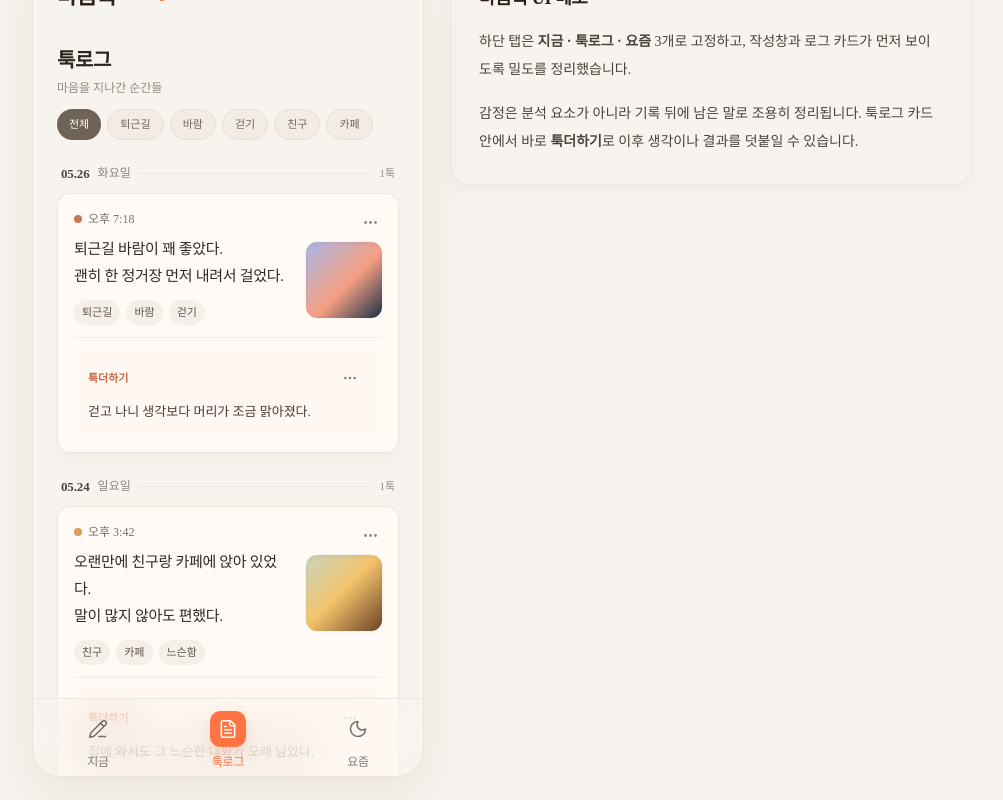
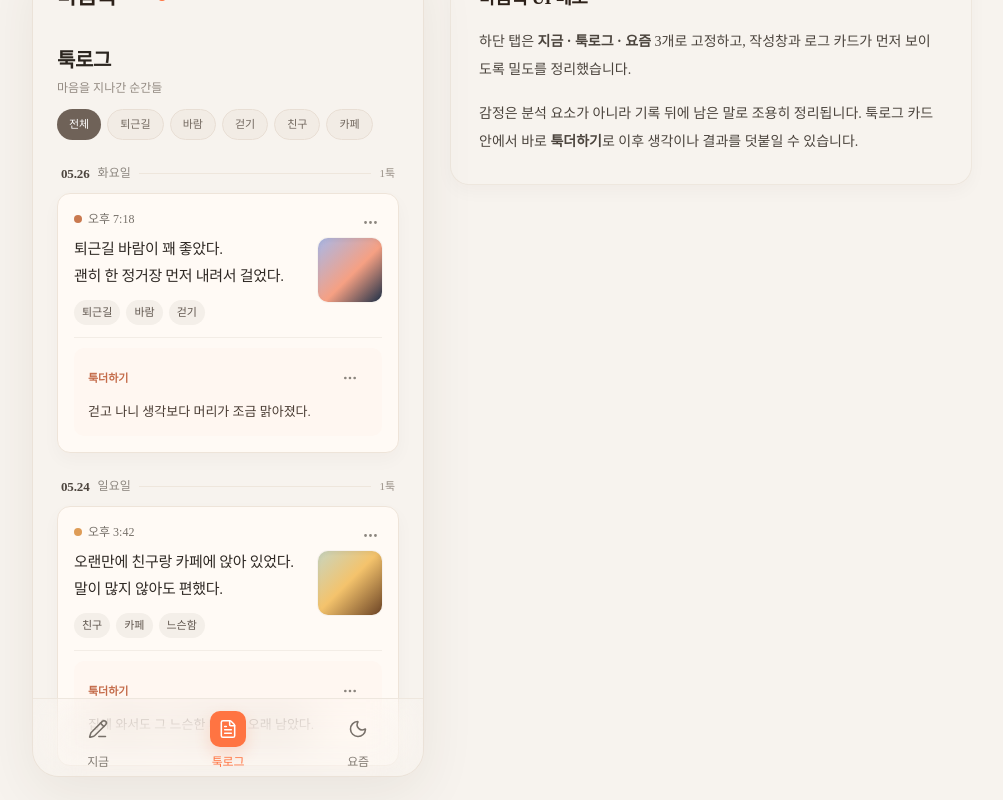
Before and after one commit to ojhdream/maeumtuk, a React (Vite) app: page / in a window 1280 px wide. Both pictures are taken after a click on the button "툭로그". Shown: the part 68-868 px from the top of the page, without its empty margins (138-1141 px from the left). Built offline with nearby package versions, Linux system fonts and the light colour scheme; a web font is replaced by a local one.

Commit message:
Reduce log photo thumbnail size

```diff
--- a/src/App.jsx
+++ b/src/App.jsx
@@ -286,8 +286,13 @@ function Phone({ children, tab, setTab, saveOverlayVisible }) {
   );
 }
 
-function MiniPhoto({ bg }) {
-  return <div className="h-[76px] w-[76px] shrink-0 rounded-[11px] shadow-inner ring-1 ring-black/[.03]" style={{ background: bg }} />;
+function MiniPhoto({ bg, size = "md" }) {
+  const sizeClass = {
+    md: "h-[64px] w-[64px] rounded-[10px]",
+    lg: "h-[76px] w-[76px] rounded-[11px]",
+  }[size];
+
+  return <div className={`${sizeClass} shrink-0 shadow-inner ring-1 ring-black/[.03]`} style={{ background: bg }} />;
 }
 
 function EmptyState({ title, body }) {
@@ -716,7 +721,7 @@ function RecentCard({ item, compact = false, showEnvelope = false, showManage =
           )}
         </div>
         {!compact && !editing && item.image && (
-          <div className="pt-8">
+          <div className="pt-7">
             <MiniPhoto bg={item.image} />
           </div>
         )}
@@ -1141,7 +1146,7 @@ function TodayTab({ logItems }) {
               <div className="flex gap-3 overflow-hidden">
                 {selectedPeriod.moments.map((item) => (
                   <div key={item.id || `${item.date}-${item.time}`} className="w-[76px] shrink-0">
-                    <MiniPhoto bg={item.image} />
+                    <MiniPhoto bg={item.image} size="lg" />
                     <p className="mt-2 line-clamp-2 text-[11px] font-medium leading-4 text-[#746d65]">{item.title || getMomentTitle(item)}</p>
                   </div>
                 ))}
```
